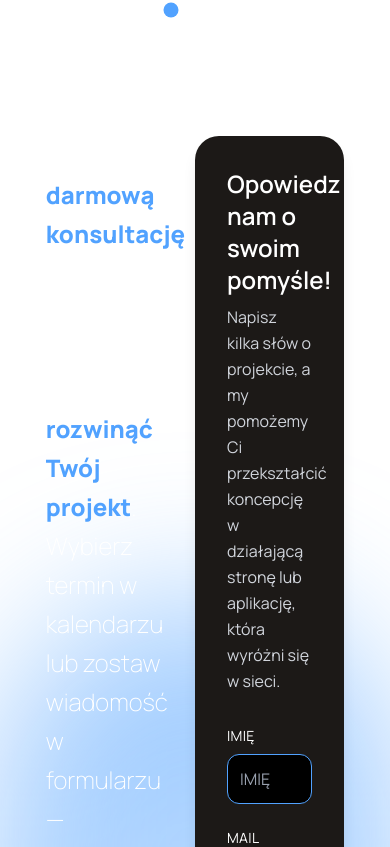
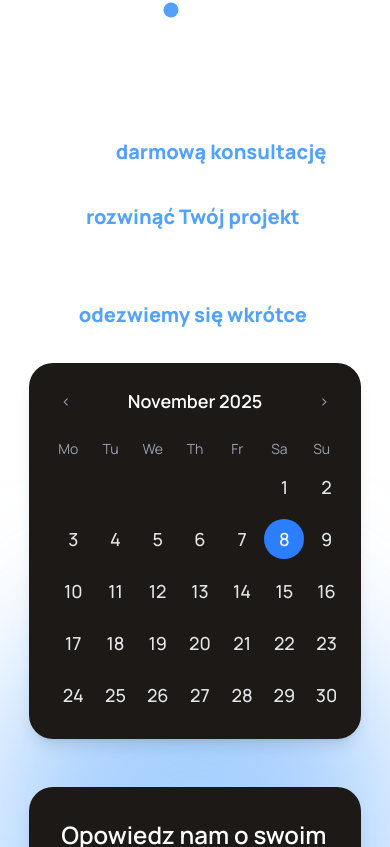
Before and after one commit to tj0517/tymonjezionek, a Next.js app: page / in a window 390 px wide. Shown: the part 6857-7704 px from the top of the page. Built offline with nearby package versions, Linux system fonts and the light colour scheme; a web font is replaced by a local one.

Commit message:
mobile layout

```diff
--- a/app/components/form.tsx
+++ b/app/components/form.tsx
@@ -21,7 +21,7 @@
   };
 
   return (
-    <div className="w-full mx-auto bg-stone-900 rounded-3xl p-8 text-white shadow-lg">
+    <div className="w-full h-full mx-auto bg-stone-900 rounded-3xl p-8 text-white shadow-lg">
       <h2 className="text-2xl font-semibold mb-2">
         Opowiedz nam o swoim pomyśle!
       </h2>
--- a/app/page.tsx
+++ b/app/page.tsx
@@ -195,7 +195,7 @@
         </section>
 
         {/* O MNIE */}
- <section className="mt-30 s-[90%] sm:w-3/4 mx-auto md:mx-0 md:w-full bg-stone-800 px-2 xl:px-10 py-12 rounded-4xl flex flex-row flex-wrap justify-between gap-6 md:gap-0 z-20">
+ <section className="mt-30 w-full sm:w-3/4 mx-auto md:mx-0 md:w-full bg-stone-800 px-2 xl:px-10 py-12 rounded-4xl flex flex-row flex-wrap justify-between gap-6 md:gap-0 z-20">
       {o_mnie.map((dane, index) => (
         <motion.div
           key={dane.id}
@@ -253,10 +253,11 @@
 <Opinnie></Opinnie>
 </section>
 
-
-<section className=" mt-20 w-[90%] mx-auto flex flex-row justify-between pb-40">
+{/* Formularz */}
+<section className="mt-20 h-auto lg:h-[750px] xl:h-[850px] w-full sm:w-[90%] md:w-full 2xl:w-[90%] mx-auto flex flex-col lg:flex-row justify-between pb-20 lg:pb-30 xl:pb-40 items-stretch">
+  {/* Lewa kolumna */}
   <motion.div
-        className="w-[40%] flex flex-col justify-between h-full"
+    className="w-full lg:w-[40%] flex flex-col md:flex-row lg:flex-col justify-between h-full" // h-full dopasuje wysokość do sekcji
     initial={{ x: -100, opacity: 0 }}
     whileInView={{ x: 0, opacity: 1 }}
     transition={{ duration: 1, ease: "easeOut" }}
@@ -268,7 +269,7 @@
       whileInView={{ y: 0, opacity: 1 }}
       transition={{ duration: 0.8, delay: 0.3 }}
       viewport={{ once: true, amount: 0.3 }}
-          className="font-extralight text-2xl leading-relaxed text-white"
+      className="font-extralight text-xl xl:text-2xl leading-relaxed text-white w-full md:w-[40%] lg:w-[80%] xl:w-3/4 text-center md:text-left"
     >
       Umów <strong>darmową konsultację</strong> i poznaj, jak możemy pomóc Ci <strong>rozwinąć Twój projekt</strong>.
       <br />
@@ -281,7 +282,7 @@
       whileInView={{ y: 0, opacity: 1 }}
       transition={{ duration: 0.8, delay: 0.5 }}
       viewport={{ once: true, amount: 0.3 }}
-          className="mt-16"
+      className="w-full md:w-1/2 lg:w-auto mt-8 sm:mt-16 md:mt-0 "
     >
       <Calendar />
     </motion.div>
@@ -289,7 +290,7 @@
 
   {/* Prawa kolumna - formularz */}
   <motion.div
-        className="w-1/2"
+    className="w-full lg:w-[52.55%] lg:h-full mt-12 sm:mt-16 lg:mt-0" // h-full, żeby sekcja narzuciła wysokość
     initial={{ x: 100, opacity: 0 }}
     whileInView={{ x: 0, opacity: 1 }}
     transition={{ duration: 1, delay: 0.2, ease: "easeOut" }}
@@ -298,6 +299,7 @@
     <KontaktForm />
   </motion.div>
 </section>
+
       </div>
       <Footer/>
     </div>
```
Lines whose indentation alone changed are shown as unchanged.
